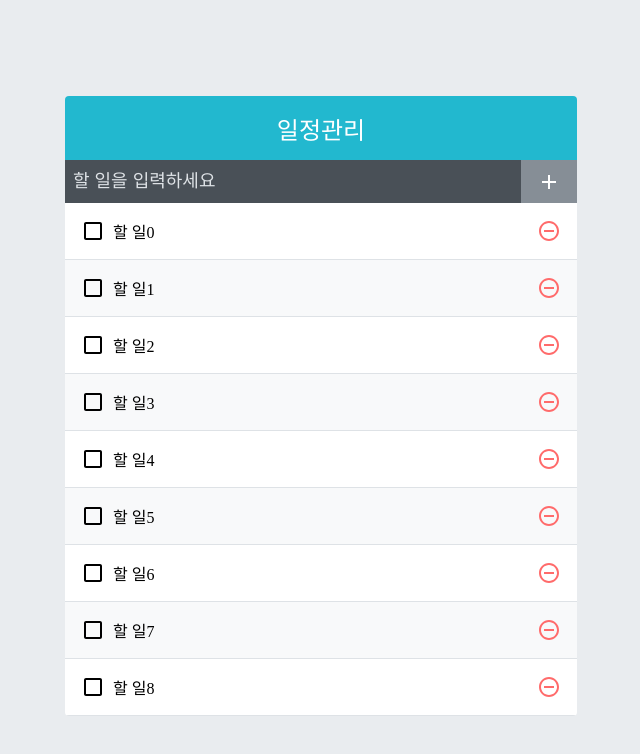
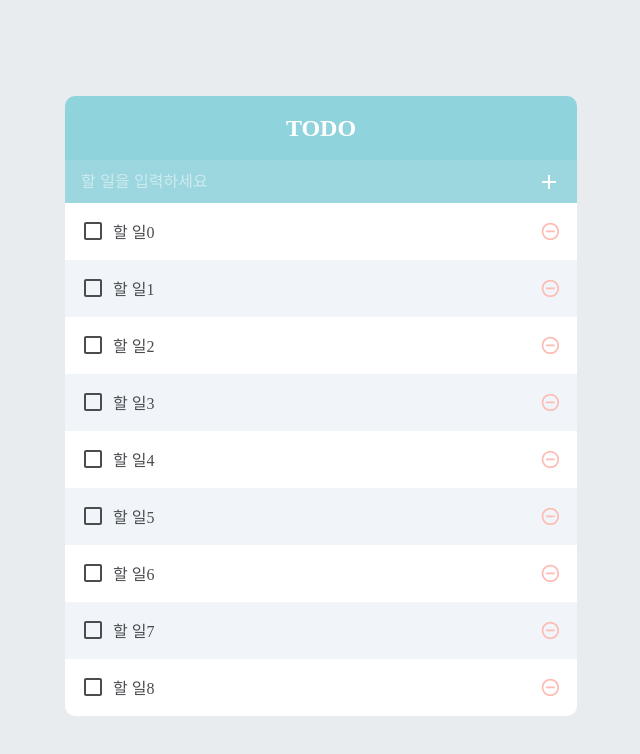
Before and after one commit to Choozii/ReactStudy, a React (Create React App) app: page / in a window 1280 px wide. Shown: the top 754 px of the page, without its empty margins (319-959 px from the left). Built offline with nearby package versions, Linux system fonts and the light colour scheme.

Commit message:
[feat] todolist 최적화
-react virtualized 사용
-css 일부 수정

```diff
--- a/src/components/TodoInsert.scss
+++ b/src/components/TodoInsert.scss
@@ -1,6 +1,6 @@
 .TodoInsert{
     display : flex;
-    background: #495057;
+    background: #9cd6df;
     input{
         background: none;
         outline: none;
@@ -10,7 +10,10 @@
         line-height: 1.5;
         color: white;
         &::placeholder{
-            color : #dee2e6;
+            color : white;
+            opacity : 0.5;
+            font-size : 1rem;
+            padding-left: 0.5rem;
         }
         flex : 1;
     }
@@ -18,7 +21,7 @@
         background : none;
         outline : none;
         border : none;
-        background: #868e96;
+        background: #9cd6df;
         color: white;
         padding-left: 1rem;
         padding-right: 1rem;
@@ -28,7 +31,7 @@
         cursor: pointer;
         transition : 0.1s background ease-in;
         &:hover{
-            background: #adb5bd;
+            background: #8fd3dd;
         }
 
     }
--- a/src/components/TodoList.js
+++ b/src/components/TodoList.js
@@ -1,27 +1,37 @@
-import React from 'react';
+import React, { useCallback } from 'react';
+import { List } from 'react-virtualized';
 import TodoListItem from './TodoListItem';
 import './TodoList.scss';
 
-const TodoList = ({todos, onRemove, onToggle}) => {
+const TodoList = ({ todos, onRemove, onToggle }) => {
 
-   /* const rowRendere = useCallback(({index, key, style})=>{
+    const rowRenderer = useCallback(
+        ({index, key, style})=>{
         const todo = todos[index];
-        return(<TodoListItem
+        return(
+        <TodoListItem
             todo={todo}
-            key={todo.id}
+            key={key}
             onRemove={onRemove}
             onToggle={onToggle}
-            style = {style}/>
-            )
-    },[todos, onRemove, onToggle]);
-*/
+            style = {style}
+        />
+        );
+    },
+    [todos, onRemove, onToggle]
+    );
 
     return (
-        <div className="TodoList">
-            {todos.map(todo => (
-                <TodoListItem todo={todo} key={todo.id} onRemove={onRemove} onToggle={onToggle}/>
-            ))}
-        </div>
+        <List
+        className="TodoList"
+        width={512}
+        height={513}
+        rowCount={todos.length}
+        rowHeight={57}
+        rowRenderer={rowRenderer}
+        list={todos}
+        style={{ outline:'none' }}
+        />
     )
 }
 export default React.memo(TodoList);
--- a/src/components/TodoListItem.js
+++ b/src/components/TodoListItem.js
@@ -7,10 +7,12 @@ import {
 import cn from 'classnames';
 import './TodoListItem.scss';
 
-const TodoListItem = ({todo, onRemove, onToggle}) =>{
+const TodoListItem = ({todo, onRemove, onToggle, style}) =>{
 const { id, text, checked} = todo;
-    return (
-    <div className = "TodoListItem">
+
+return (
+    <div className='TodoListItem-virtualized' style={style}>
+        <div className = "TodoListItem">
         <div className = {cn("checkbox", {checked})} onClick={()=>onToggle(id)}>
             {checked? <MdCheckBox/> :<MdCheckBoxOutlineBlank />}
             <div className="text"> {text} </div>
@@ -19,7 +21,8 @@ const { id, text, checked} = todo;
             <MdRemoveCircleOutline />
         </div>
     </div>
-)
+    </div>
+    )
 }
 
-export default React.memo(TodoListItem);
+export default React.memo(TodoListItem, (prevProps, nextProps) => prevProps.todo === nextProps.todo);
--- a/src/components/TodoListItem.scss
+++ b/src/components/TodoListItem.scss
@@ -1,10 +1,13 @@
+.TodoListItem-virtualized {
+    &:nth-child(even){
+        background:rgba(185, 205, 224, 0.2);
+    }
+}
 .TodoListItem{
     padding : 1rem;
     display: flex;
     align-items: center;
-    &:nth-child(even){
-        background: #f8f9fa;
-    }
+    color:#4a4c50;
     .checkbox{
         cursor : pointer;
         flex : 1;
@@ -30,14 +33,11 @@
     .remove{
         display: flex;
         align-items: center;
-        font-size: 1.5rem;
-        color : #ff6b6b;
+        font-size: 1.3rem;
+        color : #fdbcb4;
         cursor: pointer;
         &:hover{
             color:#ff8787;
         }
     }
-    & + &{
-        border-top : 1px solid #dee2e6;
-    }
 }
--- a/src/components/TodoTemplate.js
+++ b/src/components/TodoTemplate.js
@@ -5,7 +5,7 @@ const TodoTemplate = ({children}) =>{
 
 return(
     <div className="TodoTemplate">
-        <div className="app-title">일정관리</div>
+        <div className="app-title"><b>TODO</b></div>
         <div className="content">{children}</div>
     </div>
     );
--- a/src/components/TodoTemplate.scss
+++ b/src/components/TodoTemplate.scss
@@ -3,11 +3,11 @@
     margin-left: auto;
     margin-right: auto;
     margin-top : 6rem;
-    border-radius: 4px;
+    border-radius: 10px;
     overflow: hidden;
 
     .app-title{
-        background: #22b8cf;
+        background: #8fd3dd;
         color : white;
         height: 4rem;
         font-size : 1.5rem;
```
